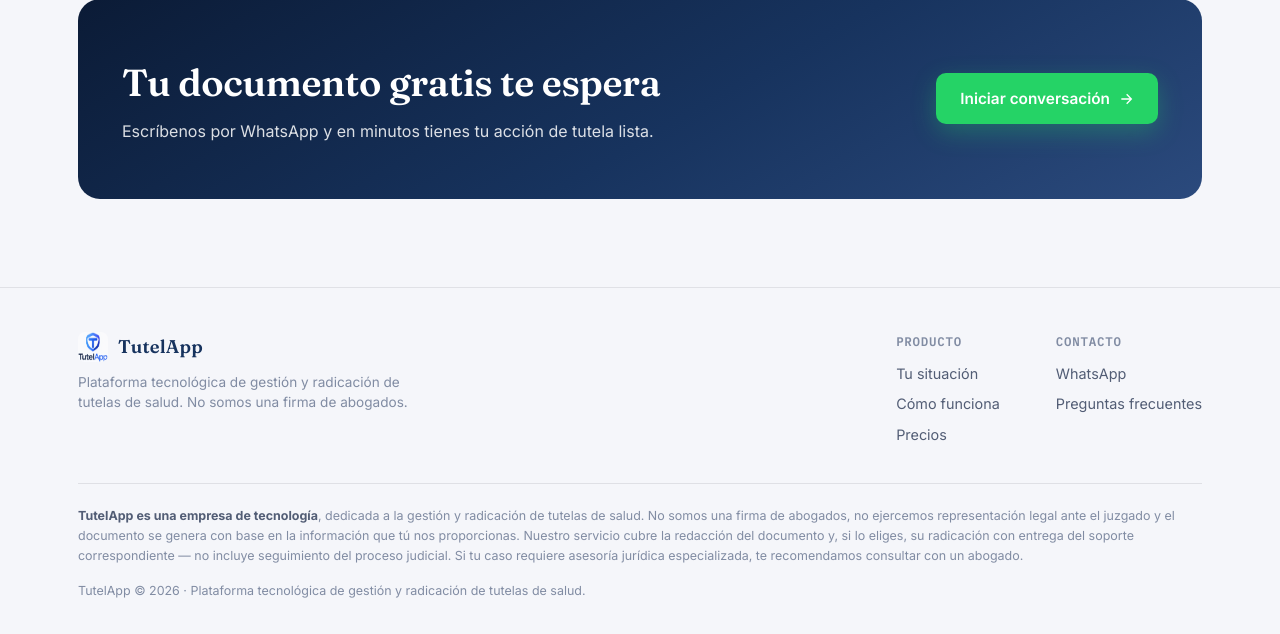
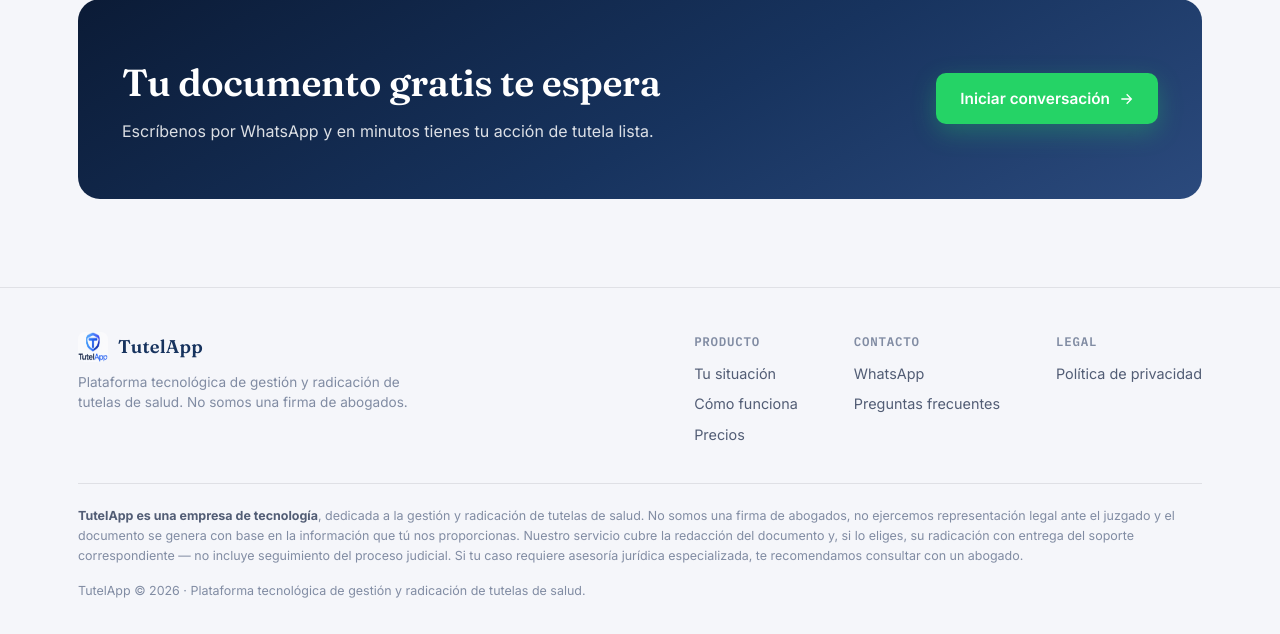
Before and after one commit to jhonqrz1988/tutela-online, a FastAPI app: page / in a window 1280 px wide. Shown: the part 4859-5493 px from the top of the page. Run offline with FastAPI, Linux system fonts and the light colour scheme.

Commit message:
fix(landing): agregar link a politica de privacidad en footer

```diff
--- a/app/templates/landing.html
+++ b/app/templates/landing.html
@@ -615,6 +615,10 @@
           <a href="https://wa.me/">WhatsApp</a>
           <a href="#preguntas">Preguntas frecuentes</a>
         </div>
+        <div class="foot-col">
+          <h4>Legal</h4>
+          <a href="/privacidad">Política de privacidad</a>
+        </div>
       </div>
     </div>
     <div class="disclaimer">
```
